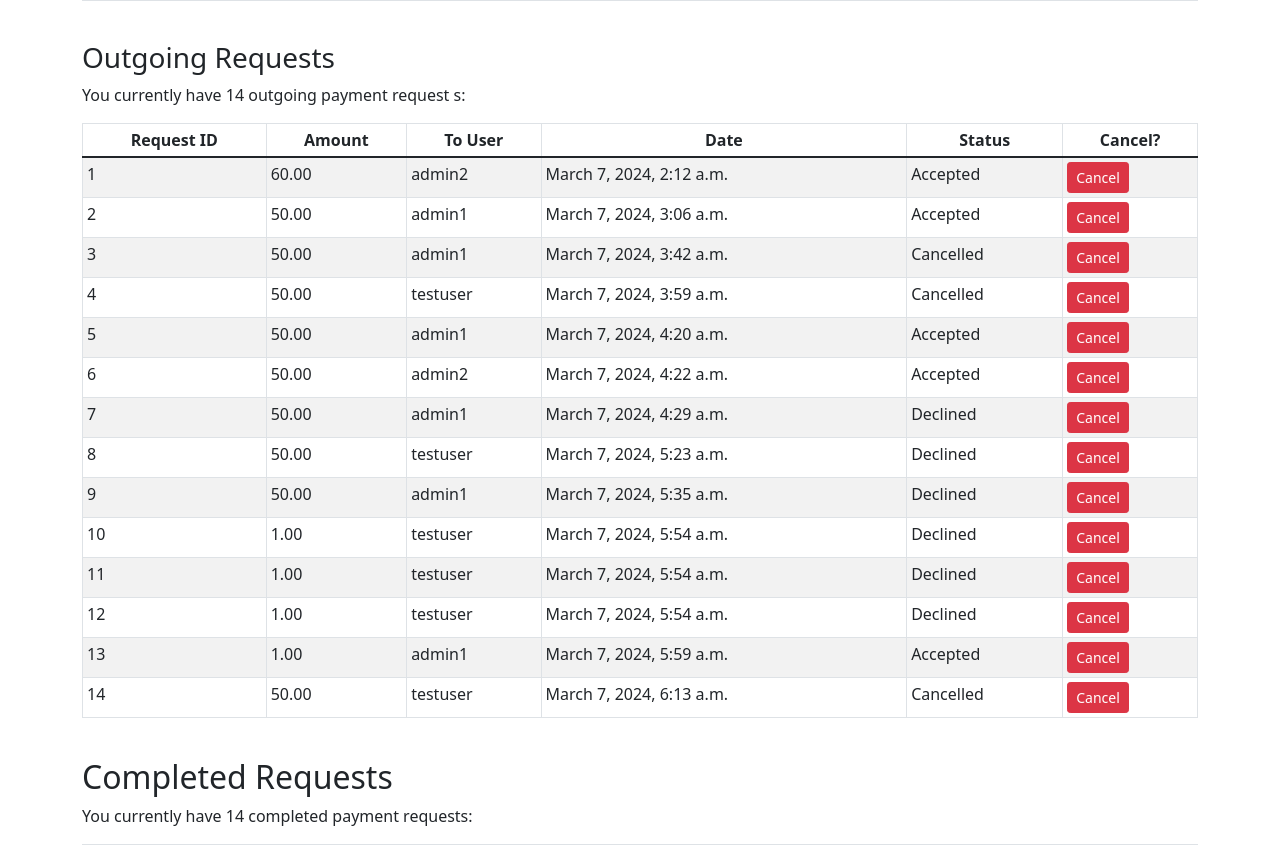
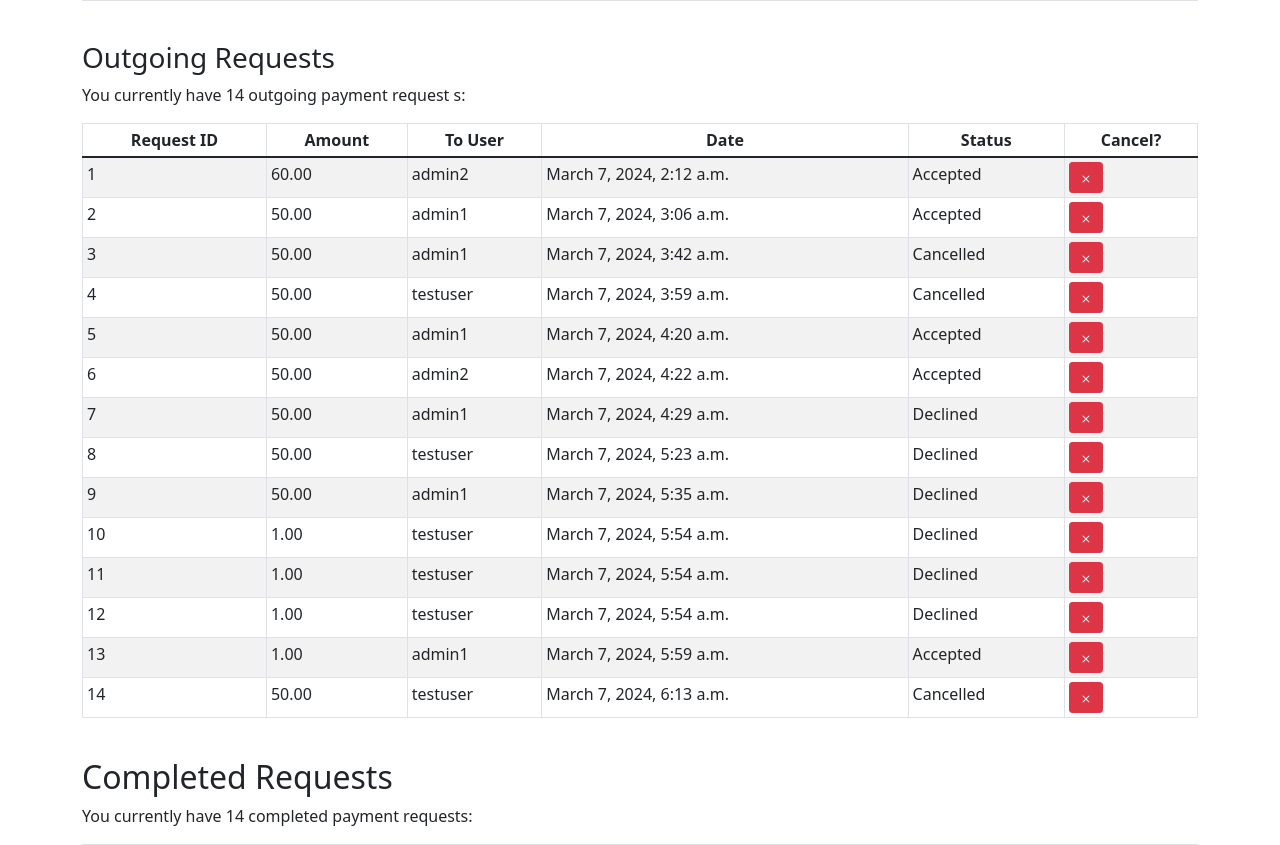
Before and after one commit to tnaccarato/Fakepal, a Django app: template templates/payapp/requests.html in a window 1280 px wide. Shown: the part 900-1745 px from the top of the page. Run offline with Django 5.2, Linux system fonts and the light colour scheme; the template is opened without the code that fills it: values that come from a table or form of the project are taken from there, others are empty; data comes from the database, SQL or seed files in the repository; both versions use the stored data as it was after the commit.

Commit message:
Add svg to cancel button

```diff
--- a/templates/payapp/requests.html
+++ b/templates/payapp/requests.html
@@ -70,7 +70,7 @@
             {{ outgoing_requests | pluralize }}:</p>
         <div class="table-responsive">
             <table class="table table-striped table-bordered table-hover table-sm">
-                <thead  class="text-center">
+                <thead class="text-center">
                     <tr>
                         <th>Request ID</th>
                         <th>Amount</th>
@@ -92,7 +92,11 @@
                                 <form action="{% url 'payapp:cancel_request' request.id %}" method="post"
                                       class="d-inline-block">
                                     {% csrf_token %}
-                                    <button type="submit" class="btn btn-danger btn-sm">Cancel</button>
+                                    <button type="submit" class="btn btn-danger btn-sm">
+                                        <svg xmlns="http://www.w3.org/2000/svg" width="16" height="16" fill="white"
+                                                                                              class="bi bi-x" viewBox="0 0 16 16">
+                                        <path d="M4.646 4.646a.5.5 0 0 1 .708 0L8 7.293l2.646-2.647a.5.5 0 0 1 .708.708L8.707 8l2.647 2.646a.5.5 0 0 1-.708.708L8 8.707l-2.646 2.647a.5.5 0 0 1-.708-.708L7.293 8 4.646 5.354a.5.5 0 0 1 0-.708"></path>
+                                    </svg></button>
                                 </form>
                             </td>
                         </tr>
```
Also changed, not shown: webapps.db.
